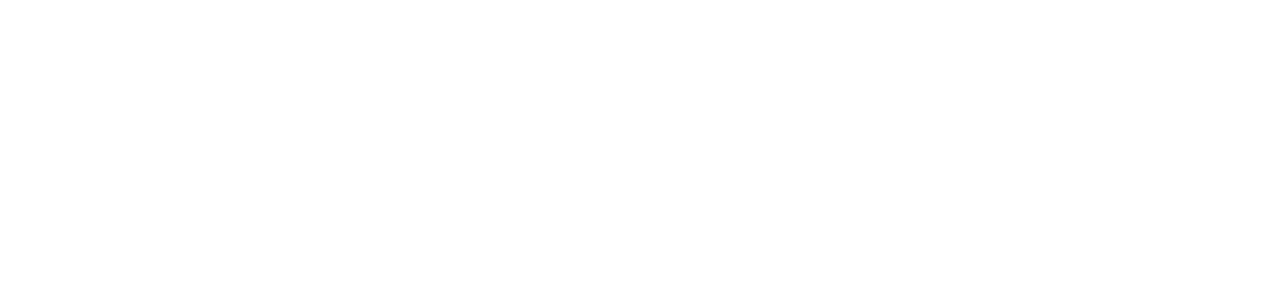
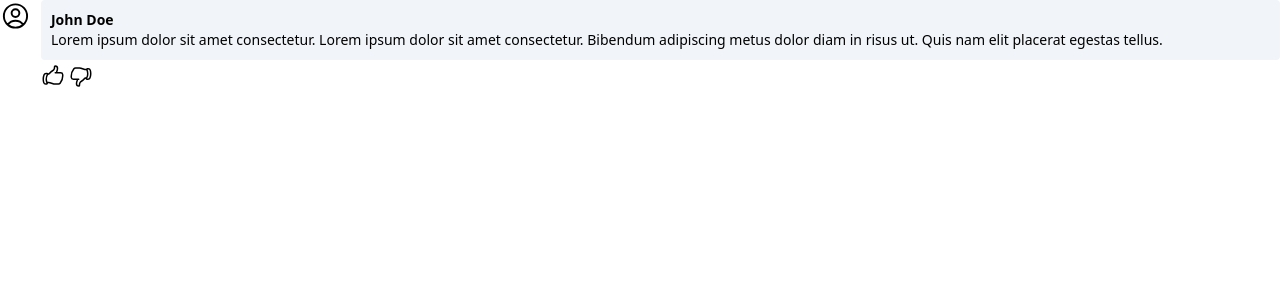
Before and after one commit to NYCU-SDC/eng-training-social-frontend, a React (Vite) app: page /post/1 in a window 1280 px wide. Before the commit this address had no page. Shown: the top 300 px of the page. Built offline with nearby package versions, Linux system fonts and the light colour scheme.

Commit message:
feat: add CommentCard wireframe

```diff
--- a/src/App.tsx
+++ b/src/App.tsx
@@ -1,12 +1,14 @@
 import { Routes, Route } from "react-router";
 import Home from "@/pages/Home";
 import CreatePost from "@/pages/CreatePost.tsx";
+import Post from "@/pages/Post";
 
 function App() {
   return (
     <Routes>
       <Route path="/" element={<Home />} />
       <Route path="/post/create" element={<CreatePost />} />
+      <Route path="/post/:id" element={<Post />} />
     </Routes>
   );
 }
--- /dev/null
+++ b/src/components/CommentCard.tsx
@@ -0,0 +1,27 @@
+import {
+  UserCircleIcon,
+  HandThumbUpIcon,
+  HandThumbDownIcon,
+} from "@heroicons/react/24/outline";
+
+export default function CommentCard() {
+  return (
+    <div className="flex w-full gap-2.5">
+      <UserCircleIcon className="size-8" />
+      <div className="w-full space-y-1">
+        <div className="bg-slate-100 p-2.5 rounded-sm">
+          <p className="text-sm font-semibold">John Doe</p>
+          <p className="text-sm">
+            Lorem ipsum dolor sit amet consectetur. Lorem ipsum dolor sit amet
+            consectetur. Bibendum adipiscing metus dolor diam in risus ut. Quis
+            nam elit placerat egestas tellus.
+          </p>
+        </div>
+        <div className="flex gap-1">
+          <HandThumbUpIcon className="size-6" />
+          <HandThumbDownIcon className="size-6" />
+        </div>
+      </div>
+    </div>
+  );
+}
--- /dev/null
+++ b/src/pages/Post.tsx
@@ -0,0 +1,9 @@
+import CommentCard from "@/components/CommentCard.tsx";
+
+export default function Post() {
+  return (
+    <>
+      <CommentCard />
+    </>
+  );
+}
```
